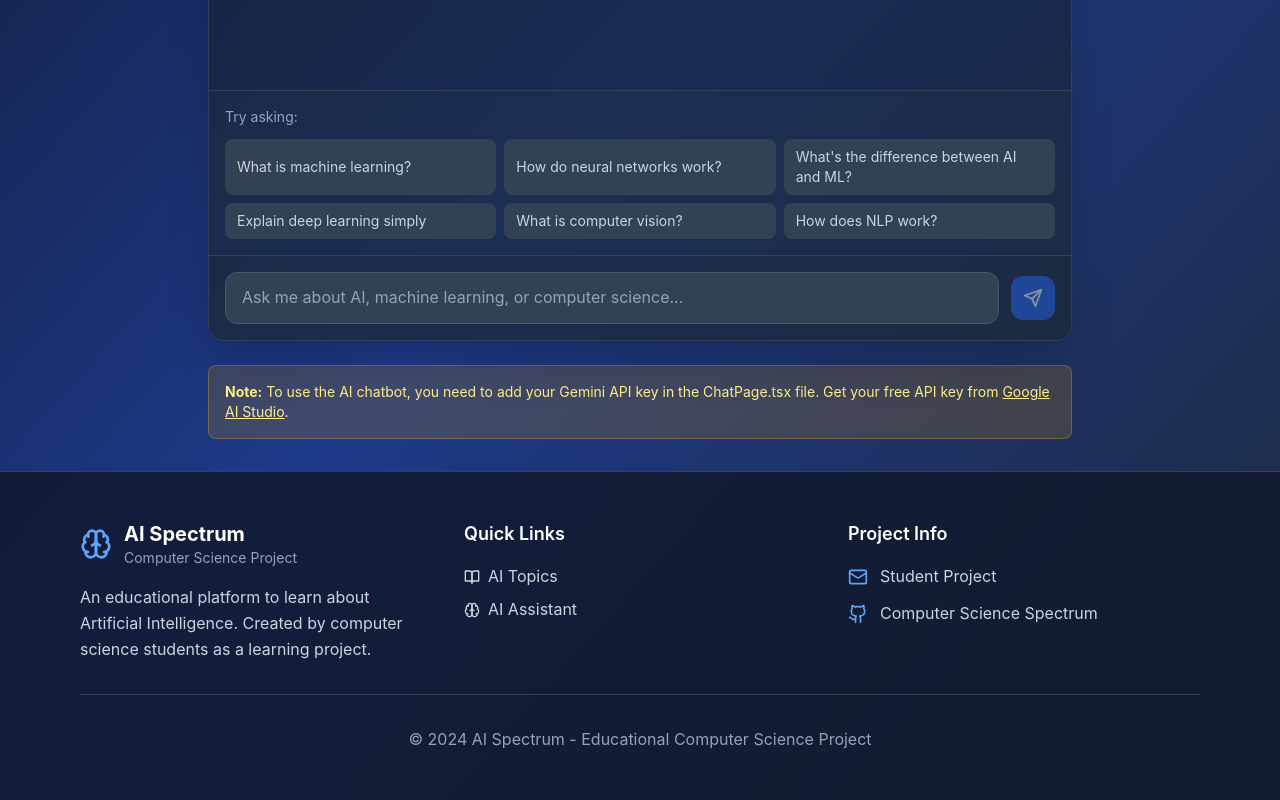
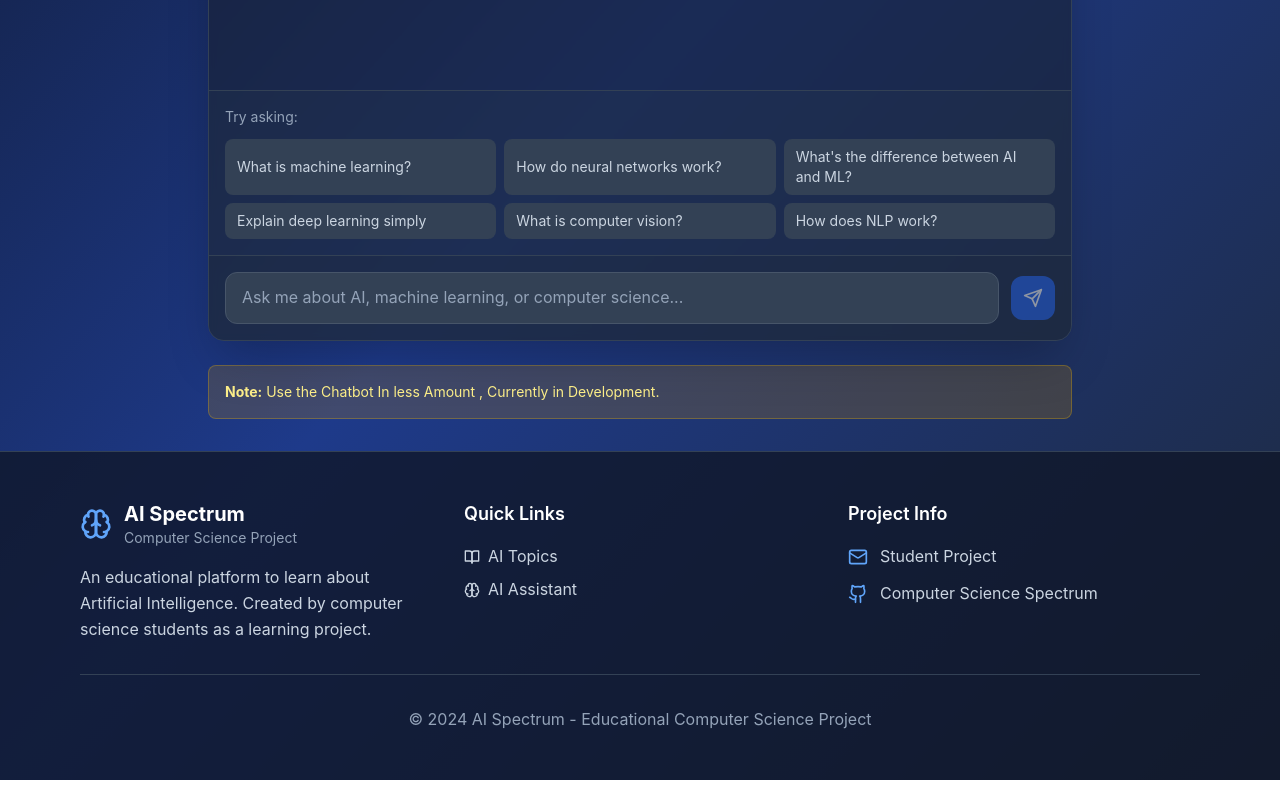
Before and after one commit to rareHop/AlphaIntelligence, a React (Vite) app: page /chat in a window 1280 px wide. Shown: the part 635-1435 px from the top of the page. Built offline with nearby package versions, Linux system fonts and the light colour scheme.

Commit message:
Update ChatPage.tsx

```diff
--- a/src/pages/ChatPage.tsx
+++ b/src/pages/ChatPage.tsx
@@ -250,8 +250,7 @@ const ChatPage: React.FC = () => {
         {/* API Key Notice */}
         <div className="mt-6 p-4 bg-yellow-600/20 border border-yellow-500/30 rounded-lg">
           <p className="text-yellow-200 text-sm">
-            <strong>Note:</strong> To use the AI chatbot, you need to add your Gemini API key in the ChatPage.tsx file.
-            Get your free API key from <a href="https://makersuite.google.com/app/apikey" target="_blank" rel="noopener noreferrer" className="underline">Google AI Studio</a>.
+            <strong>Note:</strong> Use the Chatbot In less Amount , Currently in Development.
           </p>
         </div>
       </div>
```
